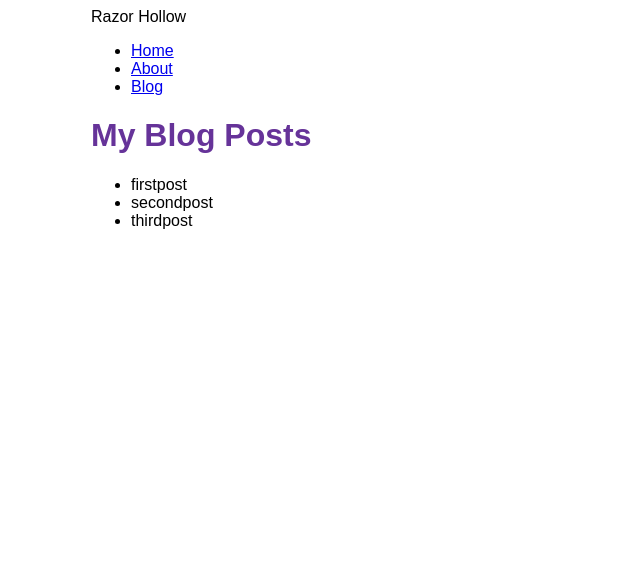
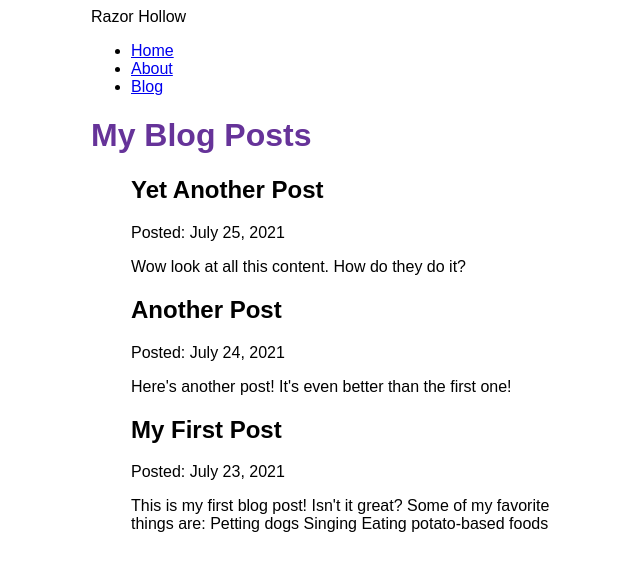
Before and after one commit to razorhollow/razor-hollow-website, a Gatsby site: page /blog in a window 1280 px wide. Shown: the whole page, without its empty margins (299-939 px from the left). Built offline with nearby package versions, Linux system fonts and the light colour scheme; Gatsby itself is replaced by a stand-in of ours.

Commit message:
add mdx support for blogs

```diff
--- a/blog/firstpost.mdx
+++ b/blog/firstpost.mdx
@@ -0,0 +1,13 @@
+---
+title: "My First Post"
+date: "2021-07-23"
+slug: "my-first-post"
+---
+
+This is my first blog post! Isn't it *great*?
+
+Some of my **favorite** things are:
+
+* Petting dogs
+* Singing
+* Eating potato-based foods
--- a/blog/secondpost.mdx
+++ b/blog/secondpost.mdx
@@ -0,0 +1,7 @@
+---
+title: "Another Post"
+date: "2021-07-24"
+slug: "another-post"
+---
+
+Here's another post! It's even better than the first one!
--- a/blog/thirdpost.mdx
+++ b/blog/thirdpost.mdx
@@ -0,0 +1,7 @@
+---
+title: "Yet Another Post"
+date: "2021-07-25"
+slug: "yet-another-post"
+---
+
+Wow look at all this content. How do they do it?
--- a/gatsby-config.js
+++ b/gatsby-config.js
@@ -17,5 +17,6 @@
         path: `${__dirname}/blog`,
       }
     },
+    "gatsby-plugin-mdx"
   ]
 };
--- a/package.json
+++ b/package.json
@@ -17,9 +17,11 @@
   "dependencies": {
     "@emotion/react": "^11.10.8",
     "@emotion/styled": "^11.10.8",
+    "@mdx-js/react": "^2.3.0",
     "gatsby": "^5.9.0",
     "gatsby-plugin-emotion": "^8.9.0",
     "gatsby-plugin-image": "^3.9.0",
+    "gatsby-plugin-mdx": "^5.9.0",
     "gatsby-plugin-sharp": "^5.9.0",
     "gatsby-source-filesystem": "^5.9.0",
     "react": "^18.2.0",
--- a/src/pages/blog.js
+++ b/src/pages/blog.js
@@ -8,10 +8,12 @@
     <Layout pageTitle="My Blog Posts">
       <ul>
         {
-          data.allFile.nodes.map(node => (
-            <li key={node.name}>
-              {node.name}
-            </li>
+          data.allMdx.nodes.map(node => (
+            <article>
+              <h2>{node.frontmatter.title}</h2>
+              <p>Posted: {node.frontmatter.date}</p>
+              <p>{node.excerpt}</p>
+            </article>
           ))
         }
       </ul>
@@ -21,9 +23,14 @@
 
 export const query = graphql`
   query {
-    allFile(filter: {sourceInstanceName: {eq: "blog"}}) {
+    allMdx(sort: { frontmatter: { date: DESC }}) {
       nodes {
-        name
+        frontmatter {
+          date(formatString: "MMMM D, YYYY")
+          title
+        }
+        id
+        excerpt
       }
     }
   }
```
Also changed, not shown: 1 other file.
